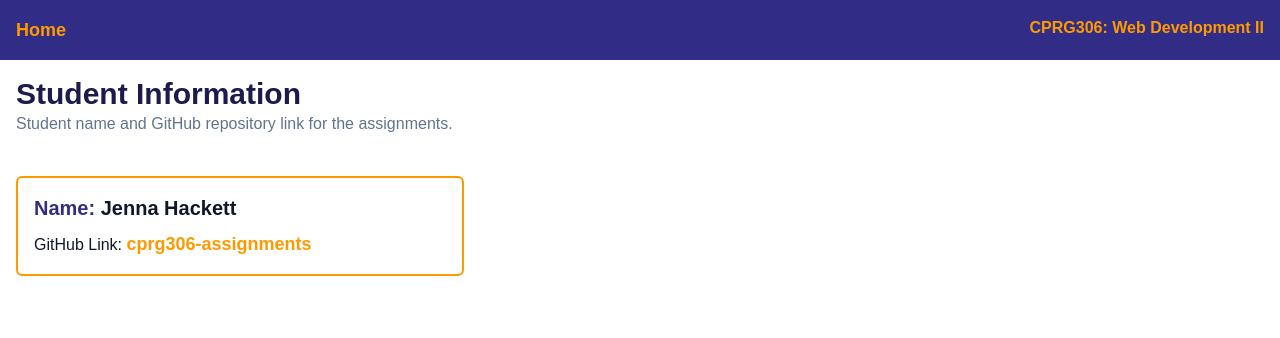
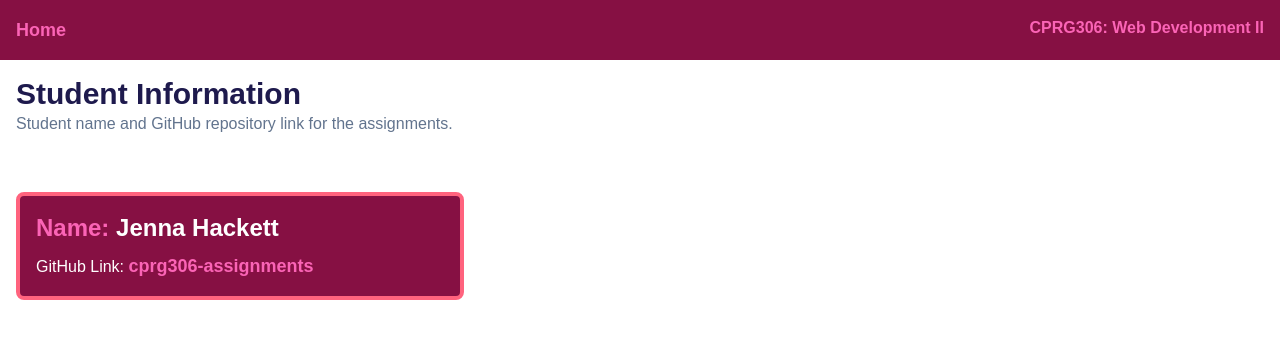
Before and after one commit to jenna-hackett/cprg306-assignments, a Next.js app: page /week-2 in a window 1280 px wide. Shown: the top 338 px of the page. Built offline with nearby package versions, Linux system fonts and the light colour scheme.

Commit message:
complete website color palette revamp.

```diff
--- a/app/components/PageLinks.js
+++ b/app/components/PageLinks.js
@@ -3,7 +3,7 @@ import Link from "next/link";
 
 export default function PageLinks({href, text}) {
   return (
-    <Link className="text-amber-500 hover:text-amber-400 font-bold duration-300 ease-linear text-lg"
+    <Link className="text-pink-400 hover:text-rose-400 text-lg font-bold transition-colors duration-300"
       href={href}>
       {text}
     </Link>
--- a/app/components/SiteHeader.js
+++ b/app/components/SiteHeader.js
@@ -4,14 +4,14 @@ import PageLinks from "./PageLinks";
 
 export default function SiteHeader() {
   return (
-    <header className = "flex gap-4 py-4 px-4 justify-between bg-indigo-900">
+    <header className = "flex gap-4 py-4 px-4 justify-between bg-pink-900">
       <nav>
         <PageLinks
           href = {linkInfo[0].href}
           text = {linkInfo[0].text}
         />
       </nav>
-      <p className = "font-bold text-amber-500">
+      <p className = "font-bold text-pink-400">
           CPRG306: Web Development II
       </p>
     </header>
--- a/app/week-2/StudentInfo.js
+++ b/app/week-2/StudentInfo.js
@@ -2,13 +2,13 @@
 import PageLinks from "../components/PageLinks";
 import { linkInfo } from "../components/LinkInformation";
 
-export default function StudentInfo({name}) {
+export default function StudentInfo({ name }) {
   return (
-    <section className="px-4 py-4 border-amber-500 border-2 rounded-md max-w-md mx-4 mt-6">
-        <h2 className="text-xl font-bold text-indigo-900 dark:text-indigo-400 mb-2">
-          Name: <span className="text-slate-900 dark:text-white">{name}</span>
+    <section className="px-4 py-4 border-rose-400 border-4 rounded-lg max-w-md mx-4 mt-10 bg-pink-900">
+        <h2 className="text-2xl font-bold text-pink-400 mb-2">
+          Name: <span className="text-white">{name}</span>
         </h2>
-        <p className="text-slate-900 dark:text-white">
+        <p className="text-white font-medium">
           GitHub Link: <PageLinks {...linkInfo[4]} />
         </p>
     </section>
```
